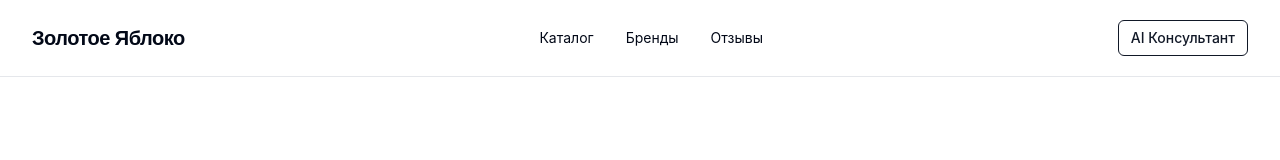
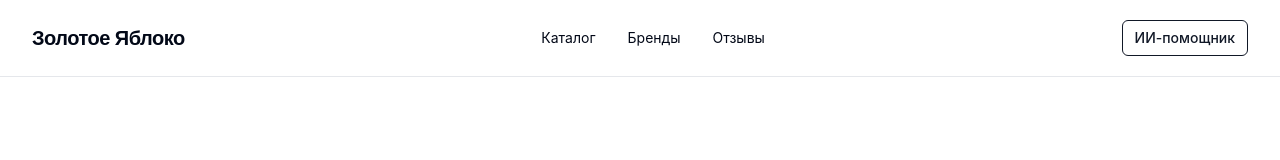
Before and after one commit to pr-poehali-dev/golden-apple-ai-assistant, a React (Vite) app: page / in a window 1280 px wide. Shown: the top 160 px of the page. Built offline with nearby package versions, Linux system fonts and the light colour scheme.

Commit message:
Обновление 1 компонентов

```diff
--- a/src/pages/Index.tsx
+++ b/src/pages/Index.tsx
@@ -76,9 +76,7 @@ const Index = () => {
               variant="outline"
               size="sm"
               className="border-gray-900 text-gray-900 hover:bg-gray-900 hover:text-white"
-            >
-              AI Консультант
-            </Button>
+            >ИИ-помощник</Button>
           </div>
         </div>
       </nav>
```
